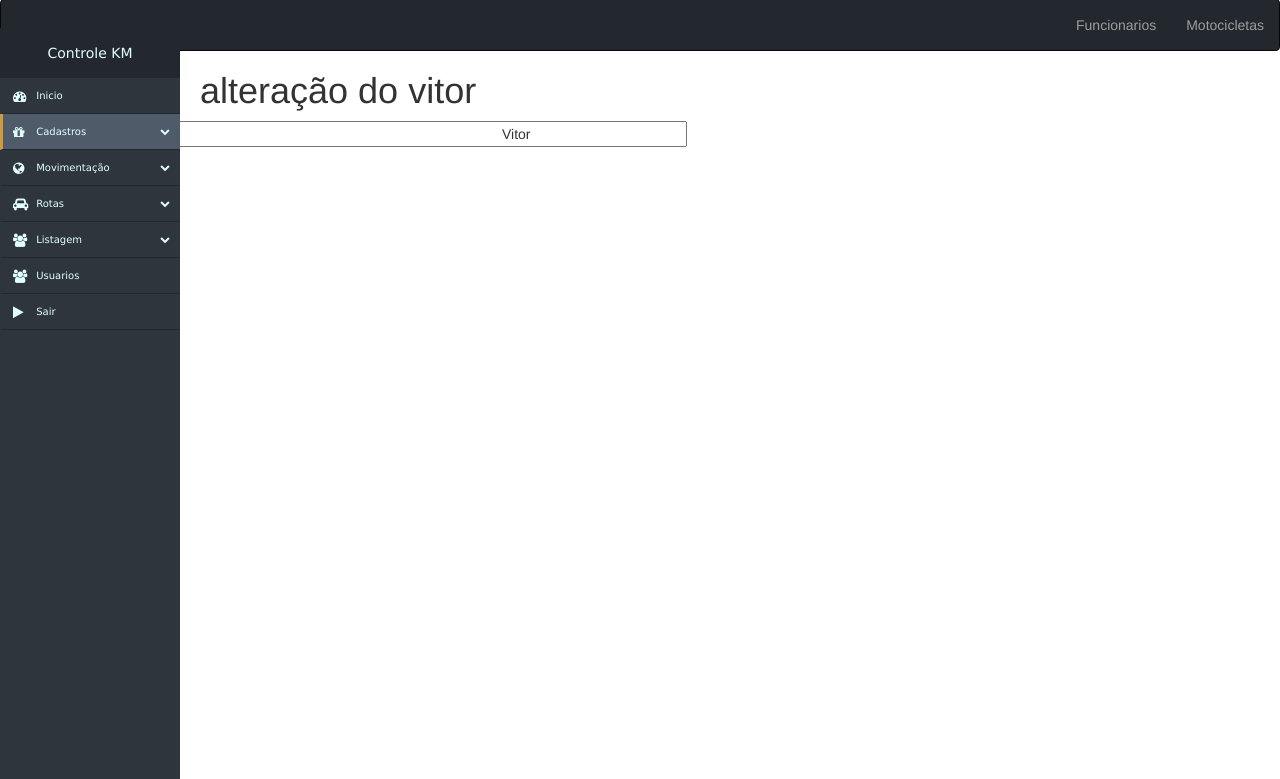
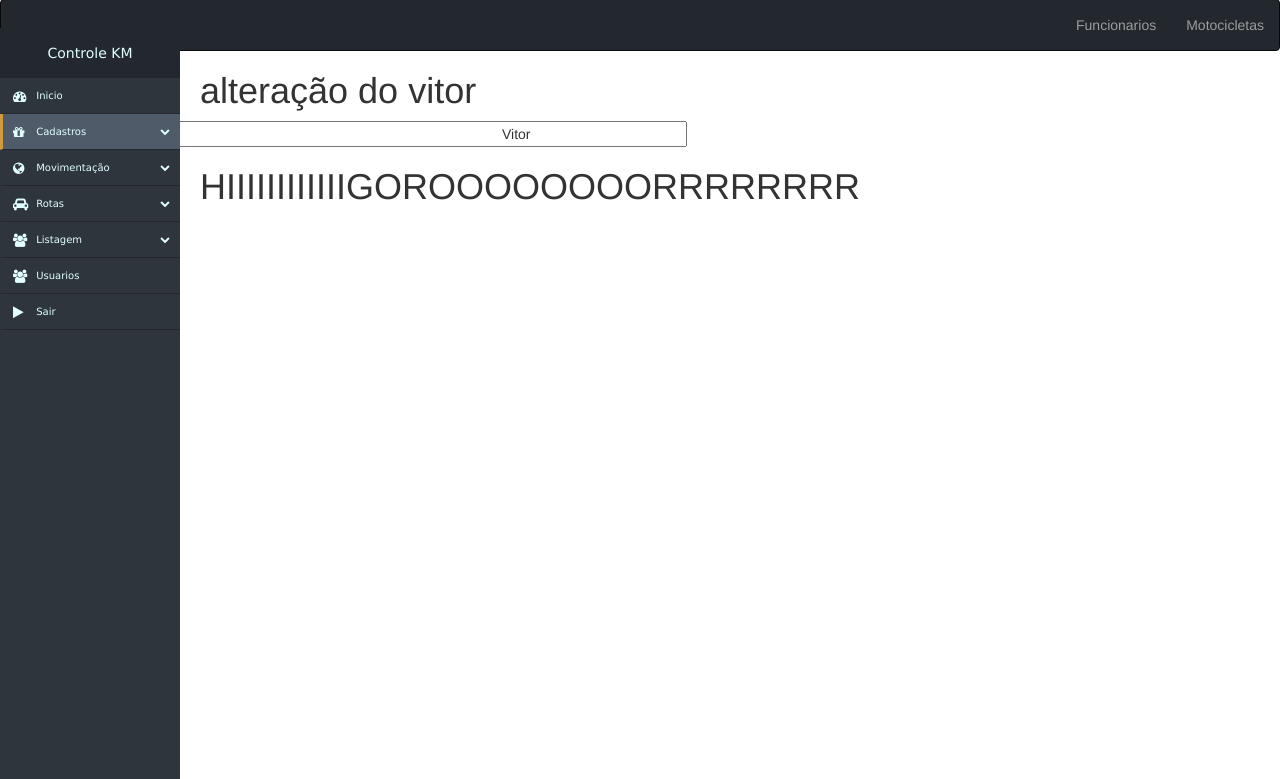
Before and after one commit to vitinsk/CONTROLE_KM, a PHP site: page /CONTROLE_KM/ in a window 1280 px wide. Shown: the part 21-800 px from the top of the page. Run offline with PHP 8.4, Linux system fonts and the light colour scheme; data that the repository does not hold is empty; some libraries are stand-ins or nearby versions.

Commit message:
ALTERAÇAO VITOR

```diff
--- a/views/home.php
+++ b/views/home.php
@@ -6,3 +6,5 @@
 
 
 <input type="text" style="padding-left: 500px" name="" value="Vitor">
+
+<h1 style="padding-left: 200px;" > HIIIIIIIIIIIIGOROOOOOOOORRRRRRRR</h1>
```
